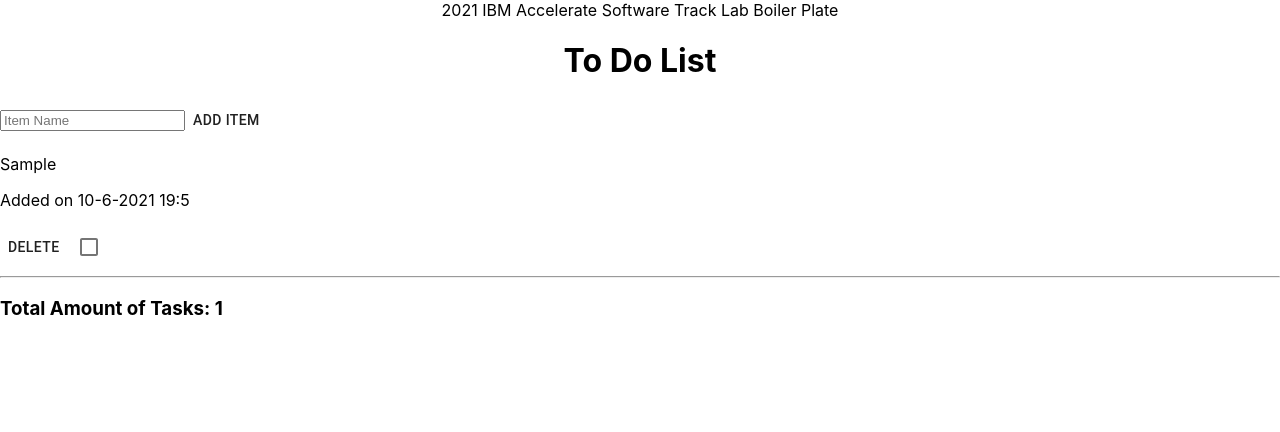
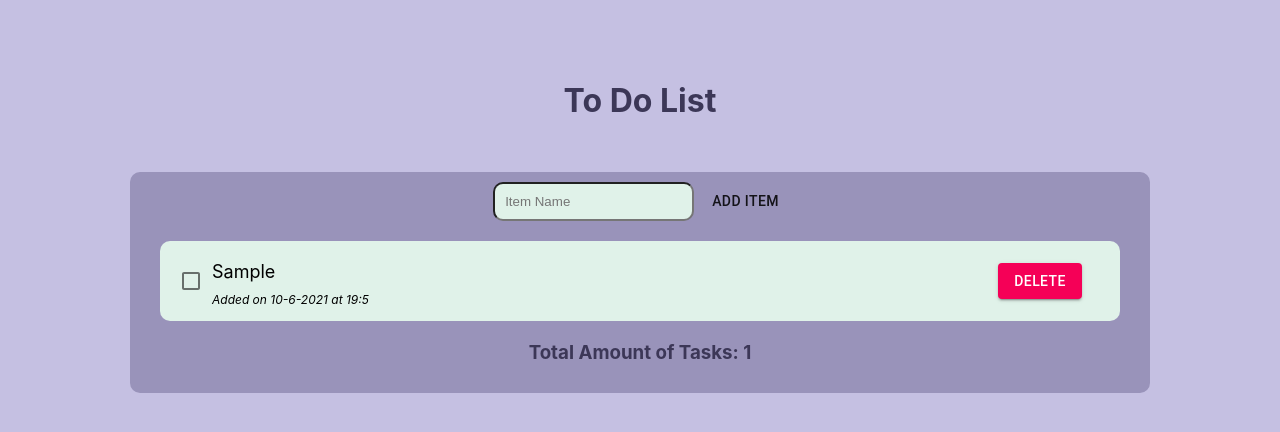
Before and after one commit to 2021-IBM-Accelerate-SW-Track/lab-1-team-52, a React (Create React App) app: page / in a window 1280 px wide. Both pictures are taken after typing "Sample" into the empty fields and a click on the button "ADD ITEM". Shown: the top 432 px of the page. Built offline with nearby package versions, Linux system fonts and the light colour scheme.

Commit message:
Added styling

```diff
--- a/public/index.html
+++ b/public/index.html
@@ -22,7 +22,7 @@
       work correctly both with client-side routing and a non-root public URL.
       Learn how to configure a non-root public URL by running `npm run build`.
     -->
-    <title>React App</title>
+    <title>To Do List - Group 52</title>
   </head>
   <body>
     <noscript>You need to enable JavaScript to run this app.</noscript>
--- a/src/App.css
+++ b/src/App.css
@@ -1,8 +1,12 @@
+
 .App {
   text-align: center;
+  padding:30px;
 }
 
 body {
+  background-color: #c5c0e2;
+  padding: 30px;
   margin: 0;
   font-family: -apple-system, BlinkMacSystemFont, 'Segoe UI', 'Roboto', 'Oxygen',
     'Ubuntu', 'Cantarell', 'Fira Sans', 'Droid Sans', 'Helvetica Neue',
@@ -15,3 +19,62 @@ code {
   font-family: source-code-pro, Menlo, Monaco, Consolas, 'Courier New',
     monospace;
 }
+
+/* custom css **********************************/
+
+
+.item-list{
+  background-color: #9993ba;
+  max-width: 1000px;
+  margin: auto;
+  border-radius: 10px;
+  padding: 10px;
+}
+
+form {
+  color: #3c3757;
+  text-align: center;
+}
+
+input{
+  background-color: #E0F2E9;
+  padding: 10px;
+  border-radius: 10px;
+  text-shadow: none;
+  margin-right: 10px;
+}
+
+.item {
+  background-color: #E0F2E9;
+  border-radius: 10px;
+  padding: 10px;
+  margin: 20px;
+  display: flex;
+}
+
+.item-info{
+  display: block;
+}
+
+.item-name{
+  font-size: 18px;
+  margin:10px 0;
+}
+
+.item-date-and-time{
+  font-size: 12px;
+  font-style: italic;
+  margin:4px 0;
+}
+
+.delete-button{
+  margin-left: auto;
+  margin-right: 3%;
+  margin-top: auto;
+  margin-bottom: auto;
+}
+
+.total{
+  color: #3c3757;
+  text-align: center;
+}
--- a/src/App.js
+++ b/src/App.js
@@ -7,7 +7,7 @@ import './App.css';
 function App() {
   return (
     <div className="App">
-    <Header/>
+      <Header/>
     </div>
   );
 }
--- a/src/component/header/header.css
+++ b/src/component/header/header.css
@@ -0,0 +1,3 @@
+h1{
+    color: #3c3757;
+  }
--- a/src/component/header/header.js
+++ b/src/component/header/header.js
@@ -1,7 +1,9 @@
+import './header.css';
+
 export default function Header(){
     return <div>
-        2021 IBM Accelerate Software Track Lab Boiler Plate
-        <h1>To Do List</h1>
+            {/* 2021 IBM Accelerate Software Track Lab Boiler Plate */}
+            <h1>To Do List</h1>
         </div>
 
 }
--- a/src/index.js
+++ b/src/index.js
@@ -8,7 +8,7 @@ import Checkbox from '@material-ui/core/Checkbox';
 var Total = class App extends React.Component{
   render(){
     return(
-      <div>
+      <div className="total">
         <h3>Total Amount of Tasks: {this.props.total}</h3>
       </div>
     );
@@ -82,20 +82,25 @@ var ItemList = class App extends React.Component{
     var items = this.state.itemList.map((item, i)=>{
       console.log(item);
       return(
-        <div>
-        <p>{`${item.name}`}</p>
-        <p>Added on {`${item.date} ${item.time}`}</p>
-        <Button onClick={()=> this.delete(i)}>Delete</Button>
-        {/* <Button onClick={this.delete.bind(this)}>Delete</Button> */}
-        <Checkbox inputProps={{ 'aria-label': 'primary checkbox' }} />
-        <hr/>
-      </div>
+        <div  className="item">
+          <Checkbox inputProps={{ 'aria-label': 'primary checkbox' }} />
+          <div className="item-info">
+            <p className="item-name">{`${item.name}`}</p>
+            <p className="item-date-and-time">Added on {`${item.date} at ${item.time}`}</p>
+          </div>
+          <div className="delete-button">
+            <Button color="secondary" variant="contained" onClick={()=> this.delete(i)}>Delete</Button>
+          </div>
+          {/* <Button onClick={this.delete.bind(this)}>Delete</Button> */}
+
+          {/* <hr/> */}
+        </div>
         // <Item name={product.name}
         // handleTotal={component.calculateTotal}/>
       );
     });
     return(
-      <div>
+      <div className="item-list">
         <ItemForm handleCreate={this.createProduct}/>
         {items}
         <Total total={this.state.total} />
```
